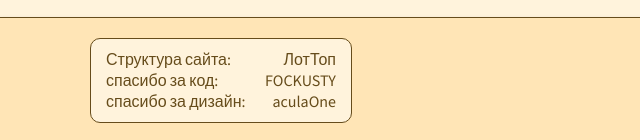
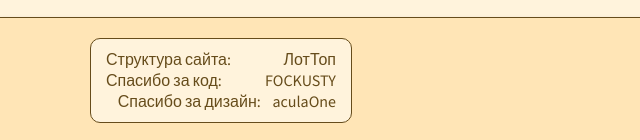
Before and after one commit to lottophello/lottop_info, a plain HTML site: page index.html in a window 1280 px wide. Shown: the part 657-797 px from the top of the page, 0-640 px from the left. Drawn offline with nearby package versions, Linux system fonts and the light colour scheme; files whose address does not match are found by name; a web font is replaced by a local one.

Commit message:
Update index.html

```diff
--- a/index.html
+++ b/index.html
@@ -112,7 +112,7 @@
           <a href = "https://github.com/lottophello">ЛотТоп</a>
         </div>
         <div>
-          <span>спасибо за код:</span
+          <span>Спасибо за код:</span
           ><a href="https://github.com/FOCKUSTY" target="_blank" rel="noopener">
             FOCKUSTY
           </a>
@@ -120,7 +120,7 @@
         </div>
 
         <div>
-          <span>спасибо за дизайн:</span>
+          <span></span>Спасибо за дизайн:</span>
           <a href="https://github.com/aculaOne" target="_blank" rel="noopener">
             aculaOne
           </a>
```
